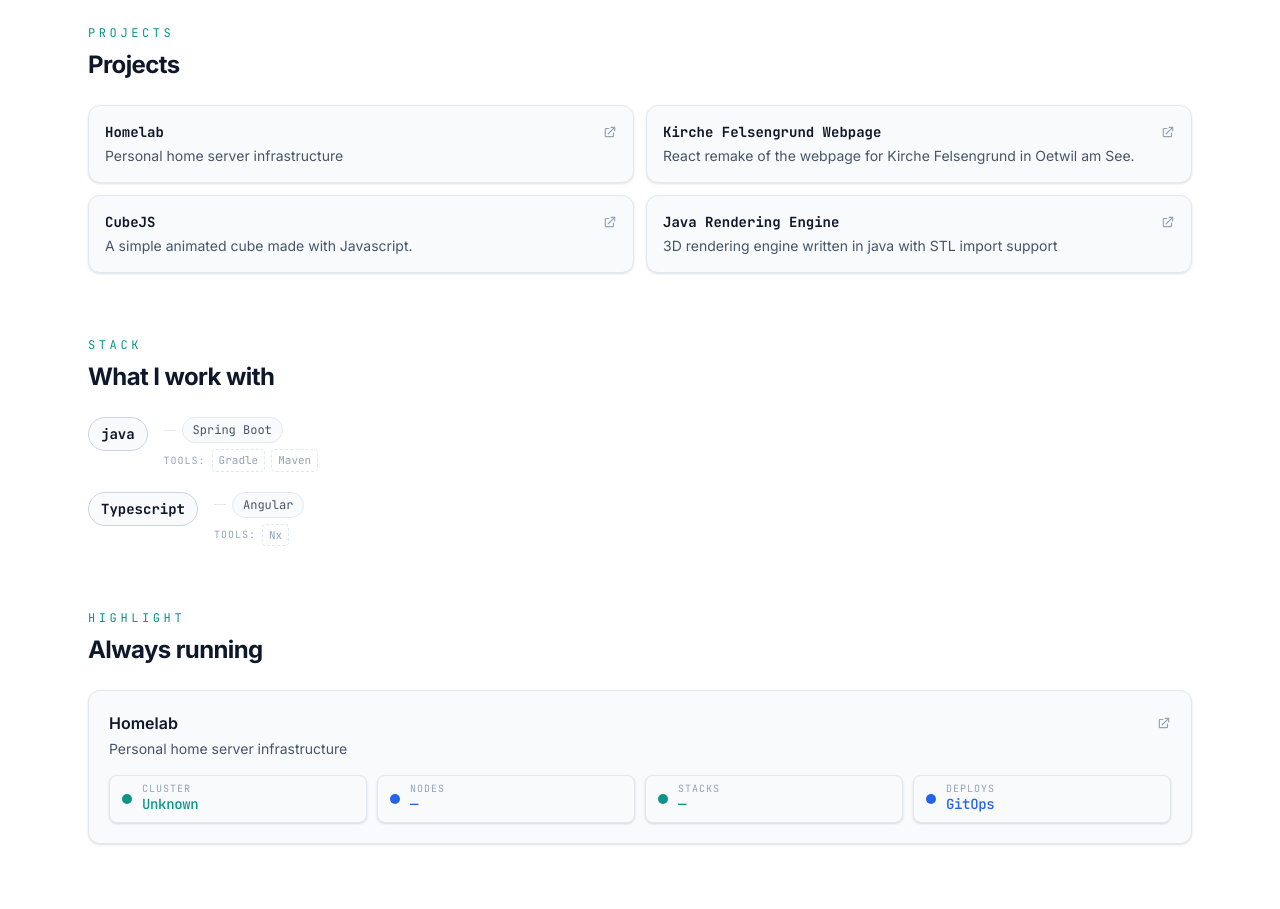
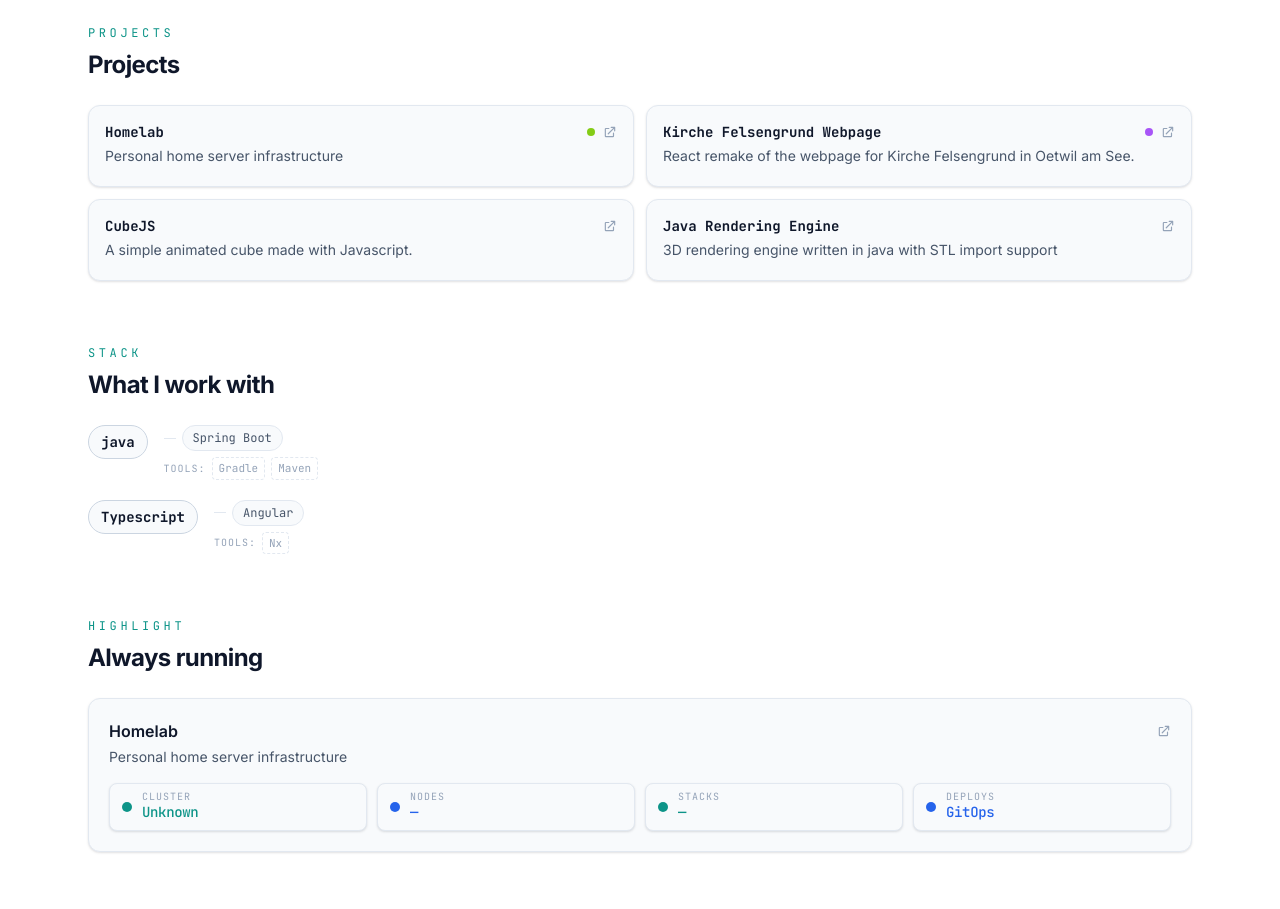
Before and after one commit to heldertheking/webpage, a React (Vite) app: page / in a window 1280 px wide. Shown: the part 1340-2249 px from the top of the page. Built offline with nearby package versions, Linux system fonts and the light colour scheme; no server answers.

Commit message:
Project Status Icon

```diff
--- a/src/components/list/ProjectList.tsx
+++ b/src/components/list/ProjectList.tsx
@@ -4,6 +4,12 @@ import {ExternalLinkIcon} from "../icons.tsx";
 
 export interface ProjectListProps {
     items: ProjectItem[];
+}
+
+const STATE_DOT_CLASS: Partial<Record<ProjectItem['state'], string>> = {
+    ONGOING: 'bg-lime-500 dark:bg-lime-400',
+    PROTOTYPE: 'bg-purple-500 dark:bg-purple-400',
+    CLOSED: 'bg-red-500 dark:bg-red-400',
 }
 
 export function ProjectList({items}: ProjectListProps) {
@@ -29,11 +35,18 @@ export function ProjectList({items}: ProjectListProps) {
                     <div>
                         <div className="mb-1 flex items-center justify-between gap-2">
                             <h3 className="font-mono text-sm font-semibold text-ink">{project.name}</h3>
-                            <span className="text-ink-faint transition-theme group-hover:text-accent-primary">
-                    <ExternalLinkIcon/>
+                            <span className="flex items-center gap-2">
+                    <span className="flex items-center gap-1.5 font-mono text-xs uppercase tracking-wide text-ink-faint">
+                        {STATE_DOT_CLASS[project.state] && (
+                            <span className={`h-2 w-2 rounded-full ${STATE_DOT_CLASS[project.state]}`}/>
+                        )}
+                    </span>
+                    <span className="text-ink-faint transition-theme group-hover:text-accent-primary">
+                        <ExternalLinkIcon/>
+                    </span>
                   </span>
                         </div>
-                        <p className="text-sm text-ink-muted">{project.description}</p>
+                        <p className="mb-1 text-sm text-ink-muted">{project.description}</p>
                     </div>
                 </motion.a>
             ))}
--- a/src/data/content.ts
+++ b/src/data/content.ts
@@ -80,7 +80,7 @@ export const projects: ProjectItem[] = [
             url: 'https://www.kirche-felsengrund.ch/'
         },
         url: 'https://www.kirche-felsengrund.ch/', // TODO: If allowed, link to source code
-        state: "ONGOING",
+        state: "PROTOTYPE",
         highlight: false //TODO: Change to true once webpage v2.0 is done
     },
     {
```
Also changed, not shown: 1 other file (tests, documents, lock files or other folders).
